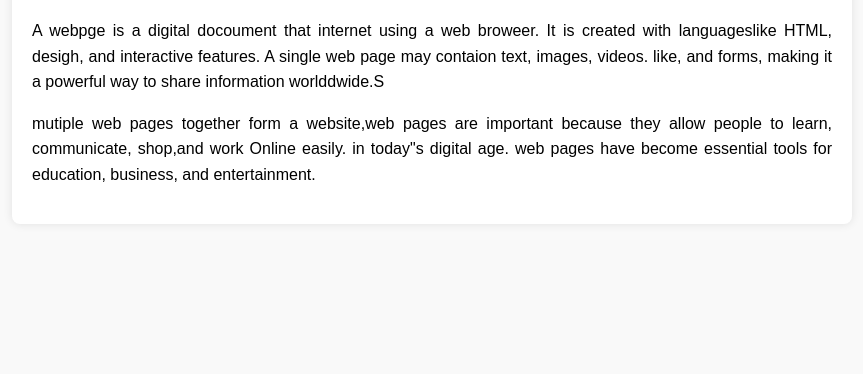
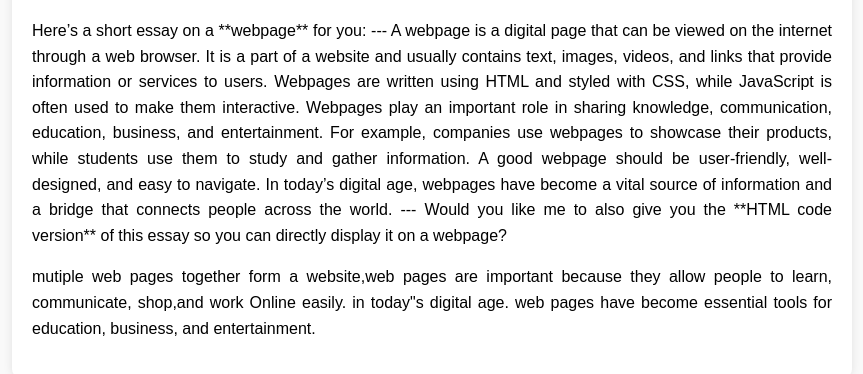
Before and after one commit to WaqasKhuhro-gif/My-First-Project-, a plain HTML site: page Essay.html in a window 1280 px wide. Shown: the part 136-510 px from the top of the page, without its empty margins (208-1071 px from the left). Drawn offline with Linux system fonts and the light colour scheme.

Commit message:
Add files via upload

```diff
--- a/Essay.html
+++ b/Essay.html
@@ -33,10 +33,19 @@ p{
     <div class="container">
 <h1>Essay on web page</h1>
 <p>
-    A webpge is a digital docoument that internet using a web broweer.
-    It is created with languageslike HTML,
-    desigh, and interactive features. A single web page may contaion text, images, videos.
-    like, and forms, making it a powerful way to share information worlddwide.S
+    Here’s a short essay on a **webpage** for you:
+
+---
+
+A webpage is a digital page that can be viewed on the internet through a web browser. It is a part of a website and usually contains text, images, videos, and links that provide information or services to users. Webpages are written using HTML and styled with CSS, while JavaScript is often used to make them interactive.
+
+Webpages play an important role in sharing knowledge, communication, education, business, and entertainment. For example, companies use webpages to showcase their products, while students use them to study and gather information. A good webpage should be user-friendly, well-designed, and easy to navigate.
+
+In today’s digital age, webpages have become a vital source of information and a bridge that connects people across the world.
+
+---
+
+Would you like me to also give you the **HTML code version** of this essay so you can directly display it on a webpage?
 </p>
 <p>
     mutiple web pages together form a website,web pages are important because they allow
```
